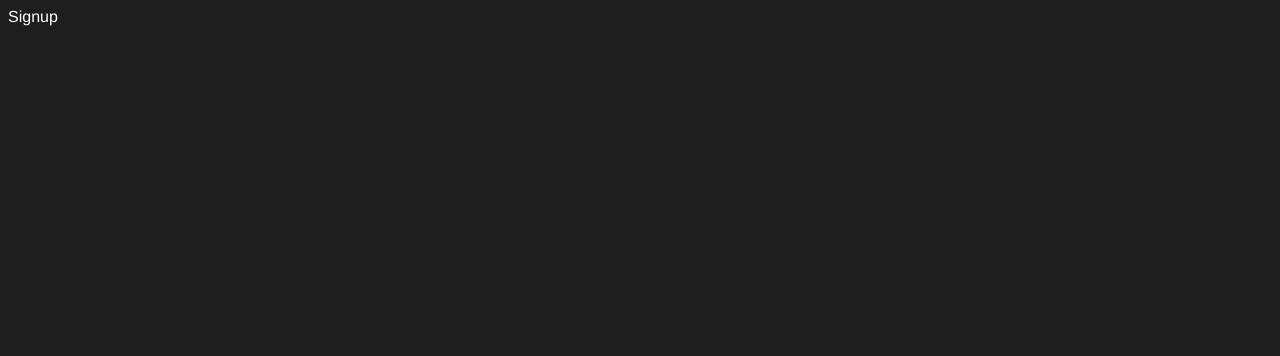
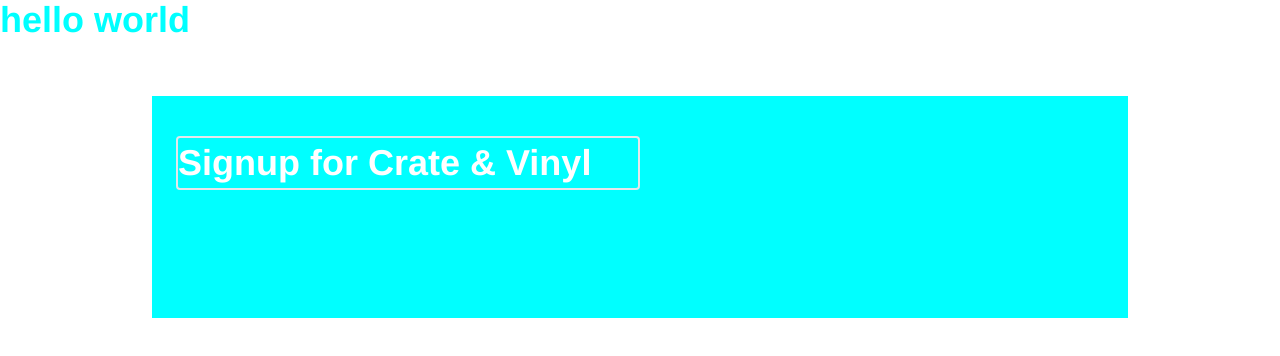
Before and after one commit to lennon6/Crate-Vinyl, a React app: page /signup in a window 1280 px wide. Built offline with nearby package versions, Linux system fonts and the light colour scheme.

Commit message:
fixed tailwind installation

```diff
--- a/client/public/index.html
+++ b/client/public/index.html
@@ -6,7 +6,6 @@
         <title>Crate & Vinyl</title>
         <meta name="description" content="">
         <meta name="viewport" content="width=device-width, initial-scale=1">
-        <link rel="stylesheet" href="">
     </head>
     <body>
         <div id="root"></div>
--- a/client/src/components/App.js
+++ b/client/src/components/App.js
@@ -6,7 +6,6 @@
 import { Favorites } from './Favorites';
 import { Login } from './Login';
 import { Signup } from './Signup';
-import '../stylesheets/styles.css';
 
 function App() {
   return (
--- a/client/src/components/Home.js
+++ b/client/src/components/Home.js
@@ -5,13 +5,14 @@
 import popularRecords from './popularRecords.json'
 import { RecordCards } from './RecordCards';
 
+
 const Home = () => {
 
     return (
         <div className="container">
             <NavBar />
             <div className='record-cards-div'>
-              <h2>Popular Records</h2>
+              <h2 className="text-blue text-4xl">Popular Records</h2>
             <div className="record-cards">
                {popularRecords.results.map((record, index) => (
                 <RecordCards key={index} record={record}/>
--- a/client/src/components/Login.js
+++ b/client/src/components/Login.js
@@ -2,6 +2,18 @@
 
 export const Login = () => {
   return (
-    <div>Login</div>
-  )
-}
+    <section id="hero">
+    <div className="grow relative pt-6 md:pt-14">
+    <div className="container bg-background flex flex-col items-center px-6 mx-auto pt-10 content-start space-y-0 md:flex-row md:space-y-0 md:gap-12 xl:justify-between">
+      <div className="flex flex-col mb-16 md:mb-32 space-y-12 md:w-1/2 md:space-y-8">
+        <h1 className="leading-snug text-4xl font-sans font-semibold text-white md:text-2xl md:leading-snug lg:text-4xl lg:leading-snug xl:text-5xl xl:leading-snug xl:w-full">
+          Create your account
+        </h1>
+        </div>
+      </div>
+      <div className="md:self-start xl:pr-16">
+      </div>
+    </div>
+  </section>
+)
+  };
--- a/client/src/components/Signup.js
+++ b/client/src/components/Signup.js
@@ -1,7 +1,20 @@
-import React from 'react'
+import React from 'react';
 
 export const Signup = () => {
-  return (
-    <div>Signup</div>
+    return (
+      <section id="hero">
+      <p className="text-blue text-4xl font-sans font-semibold">hello world</p>
+      <div className="grow relative pt-6 md:pt-14">
+      <div className="container bg-background flex flex-col items-center  px-6 mx-auto pt-10 content-start space-y-0 md:flex-row md:space-y-0 md:gap-12 xl:justify-between">
+        <div className="flex flex-col bg-background border-2 rounded mb-16 md:mb-32 space-y-12 md:w-1/2 md:space-y-8">
+          <h1 className="leading-snug text-blue text-4xl font-sans font-semibold text-white md:text-2xl md:leading-snug lg:text-4xl lg:leading-snug xl:text-5xl xl:leading-snug xl:w-full">
+            Signup for Crate & Vinyl
+          </h1>
+          </div>
+        </div>
+        <div className="md:self-start xl:pr-16">
+        </div>
+      </div>
+    </section>
   )
-}
+};
--- a/client/src/index.js
+++ b/client/src/index.js
@@ -1,5 +1,6 @@
 import React from "react";
 import ReactDOM from "react-dom";
 import App from './components/App.js';
+import '../../tailwind.css'
 
 ReactDOM.render(<App />, document.getElementById('root'));
--- a/client/src/stylesheets/styles.css
+++ b/client/src/stylesheets/styles.css
@@ -1,4 +1,4 @@
-body {
+/* body {
     background-color: #1E1E1E;
     font-family: Helvetica, sans-serif;
     color: #ffffff;
@@ -224,4 +224,4 @@
 .search-cards-container {
     width: 1000px;
     margin-bottom: 50px;
-}
+} */
--- /dev/null
+++ b/postcss.config.js
@@ -0,0 +1,6 @@
+module.exports = {
+    plugins: [
+      require('tailwindcss'),
+      require('autoprefixer'),
+    ],
+  };
--- a/tailwind.config.js
+++ b/tailwind.config.js
@@ -0,0 +1,31 @@
+module.exports = {
+    content: [
+      "./client/src/**/*.{js,jsx}",
+    ],
+    theme: {
+      extend: {
+        colors: {
+            background: '#00FFFF',
+            blue: '#00FFFF'
+        },
+        fontFamily: {
+          'sans': ['Helvetica', 'sans-serif'],
+          'courier': ['Courier New', 'monospace'],
+        },
+        screens: {
+          sm: '480px',
+          md: '768px',
+          lg: '976px',
+          xl: '1440px'
+        },
+        blur: {
+          xs: '1px'
+        },
+        dropShadow: {
+          icon: '0 0 2px rgb(37,46,58)'
+        }
+      },
+    },
+    variants: {},
+    plugins: [],
+  };
--- /dev/null
+++ b/tailwind.css
@@ -0,0 +1,8 @@
+@tailwind base;
+
+@tailwind components;
+
+@tailwind utilities;
+
+@import url('https://fonts.googleapis.com/css2?family=Inter:wght@100;200;300;400;500;600;700&display=swap');
+@import url('https://fonts.googleapis.com/css2?family=Roboto:ital,wght@0,100;0,300;0,400;0,500;1,100;1,300;1,400;1,500&display=swap');
--- a/webpack.config.js
+++ b/webpack.config.js
@@ -57,7 +57,7 @@
             },
             {
                 test: /\.css$/,
-                use: ['style-loader', 'css-loader'],
+                use: ['style-loader', 'css-loader', 'postcss-loader'],
               },
               {
                 test: /\.svg$/,
```
Also changed, not shown: package.json (+5 -2 lines), client/src/tailwind.css (deleted), dist/index.html, 2 other files.
